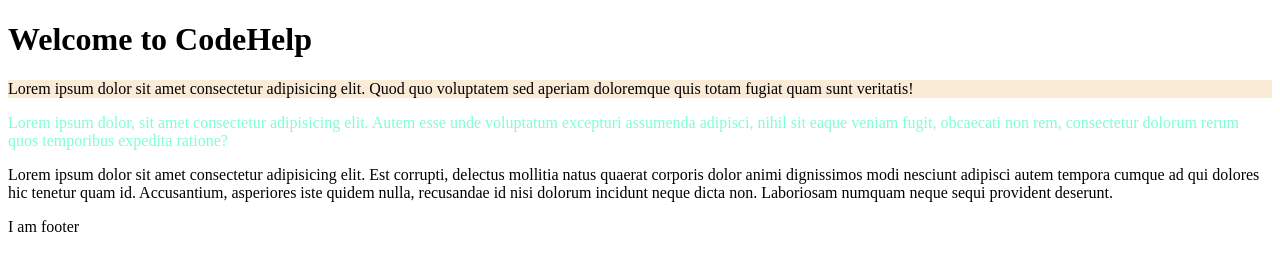
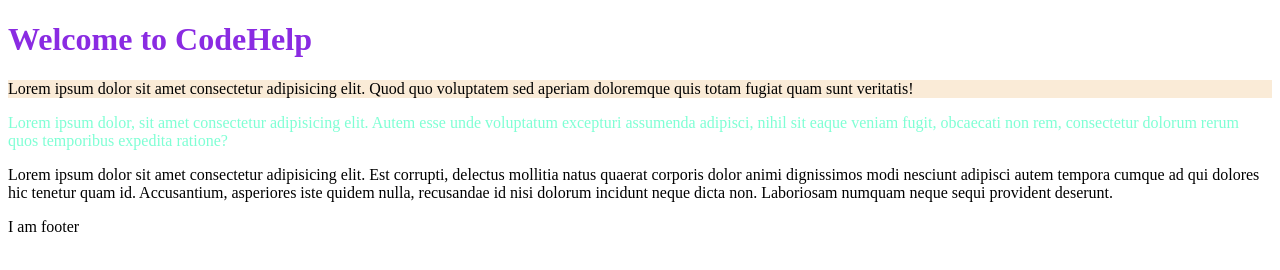
Before and after one commit to Krishrajput1107/MERN-Stack, a plain HTML site: page lecture13/index.html in a window 1280 px wide. Drawn offline with Linux system fonts and the light colour scheme.

Commit message:
Update index.html

```diff
--- a/lecture13/index.html
+++ b/lecture13/index.html
@@ -4,6 +4,12 @@
     <meta charset="UTF-8">
     <meta name="viewport" content="width=device-width, initial-scale=1.0">
     <title>Document</title>
+    <!-- Internal CSS -->
+     <style>
+        h1{
+            color: blueviolet;
+        }
+     </style>
 </head>
 <body>
     <!-- Inline CSS -->
```
